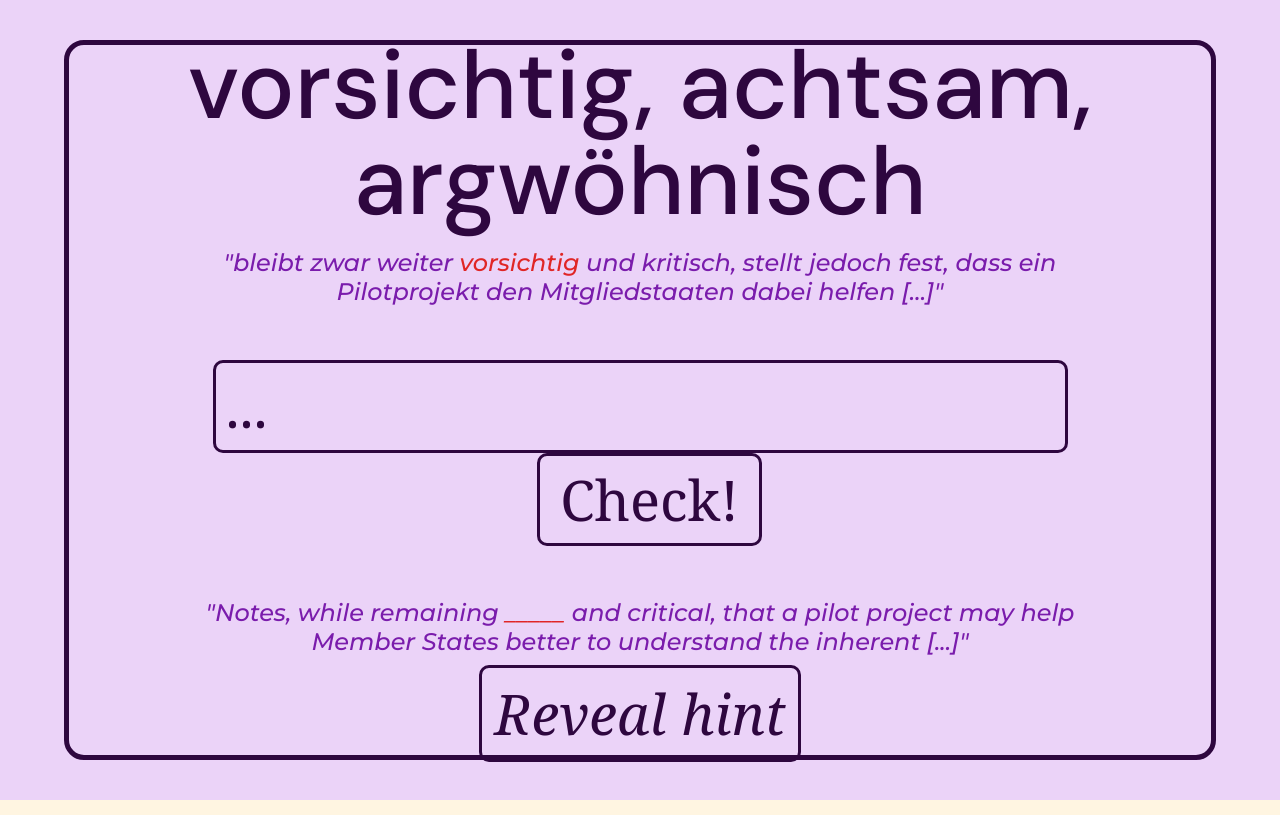
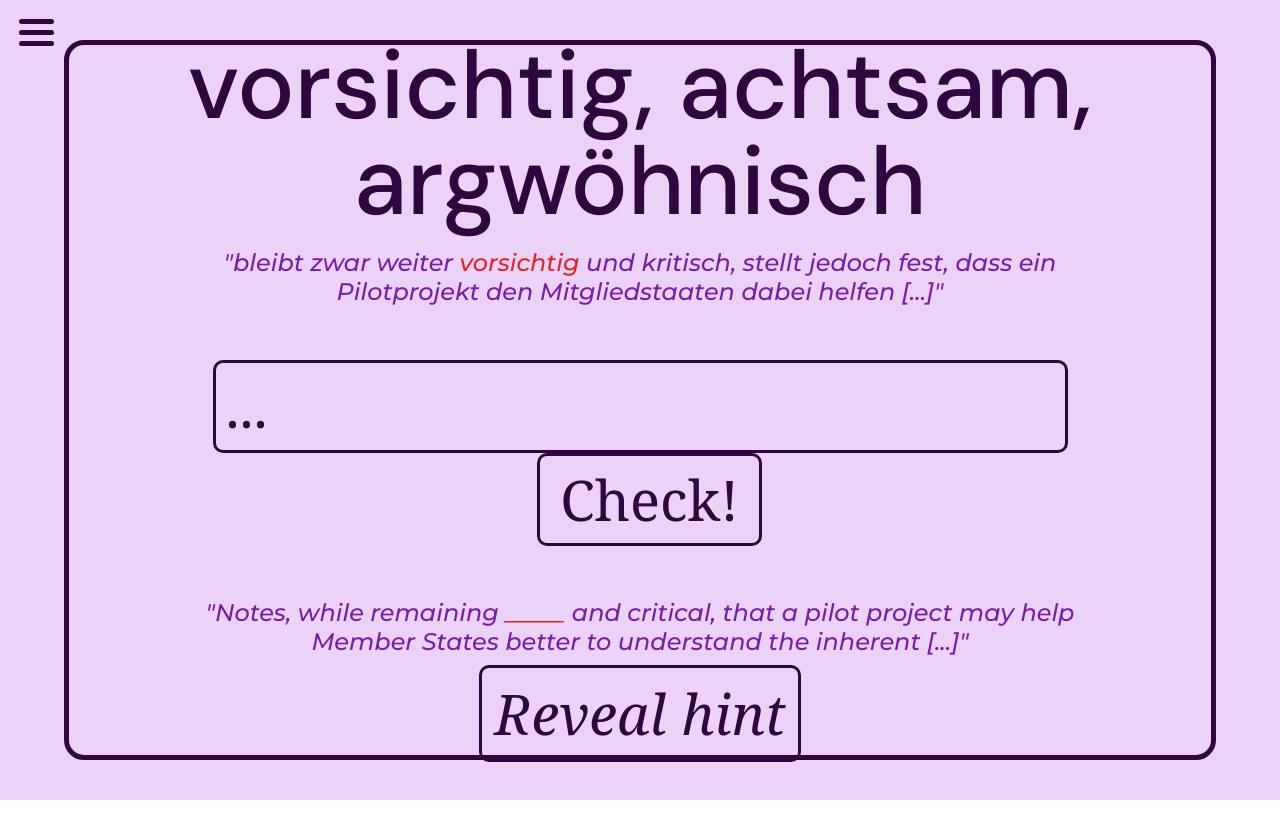
Before and after one commit to DrDrProfRosenthal/nextjs-dashboard, a Next.js app: page / in a window 1280 px wide. Built offline with nearby package versions, Linux system fonts and the light colour scheme; a web font is replaced by a local one.

Commit message:
8 commit

```diff
--- a/app/page.tsx
+++ b/app/page.tsx
@@ -9,7 +9,25 @@ export default function Page() {
   return (
 
 
+
     <main className='background-color light-color'>
+
+
+
+
+      <div className="hamburger-con" id="hamburger-con">
+          <div className="bar1 bold-background-color"></div>
+          <div className="bar2 bold-background-color"></div>
+          <div className="bar3 bold-background-color"></div>
+      </div>
+
+
+
+
+      <div>
+
+      </div>
+
 
       <div className="center-container">
         <div className="prompt-container">
--- a/app/ui/global.css
+++ b/app/ui/global.css
@@ -27,10 +27,6 @@ input[type='number']::-webkit-outer-spin-button {
 body, html {
   height: 100%;
   width: 100%;
-  background-color: #FFF5E1;
-  color: #C80036;
-
-
   font-family: "Montserrat", sans-serif;
   font-optical-sizing: auto;
   font-weight: 360;
@@ -68,7 +64,7 @@ body, html {
  }
 
  .bold-background-color{
-  color: #2E073F;
+  background-color: #2E073F;
 }
 
 .bold-border-color{
@@ -250,6 +246,36 @@ input:focus{
 }
 
 
+.hamburger-con {
+  display: inline-block;
+  cursor: pointer;
+  z-index: 99;
+  position: fixed;
+  top: 1vw;
+  left: 1.5vw;
+}
+
+
+.bar1, .bar2, .bar3 {
+  width: 35px;
+  height: 5px;
+  margin: 6px 0;
+  transition: 0.4s;
+  border-radius: 10px;
+
+}
+
+.change .bar1 {
+  transform: translate(0, 11px) rotate(-45deg);
+}
+
+.change .bar2 {opacity: 0;}
+
+.change .bar3 {
+  transform: translate(0, -11px) rotate(45deg);
+}
+
+
 
 @media only screen and (max-width: 800px) {
   .font-extrabold{
--- a/public/script.js
+++ b/public/script.js
@@ -59,11 +59,17 @@ function displayNextVocab() {
 
 
     document.querySelector('#hintBtn').addEventListener('click', () => {
-        revealObj(document.querySelector('#englishVocab'))
-        hideObj(document.querySelector('#hintBtn'))
-        hideObj(document.querySelector('#englishVocabPlaceholder'))
+        revealObj(document.querySelector('#englishVocab'));
+        hideObj(document.querySelector('#hintBtn'));
+        hideObj(document.querySelector('#englishVocabPlaceholder'));
 
     });
+
+
+    document.querySelector('.hamburger-con').addEventListener('click',() => {
+        toggleClass(document.querySelector('.hamburger-con'))
+    });
+
 
 
     function revealObj(e){
@@ -73,3 +79,8 @@ function displayNextVocab() {
     function hideObj(e){
         e.setAttribute("class", "hidden");
      }
+
+     function toggleClass(x) {
+        x.classList.toggle("change");
+        console.log("change")
+      }
```
